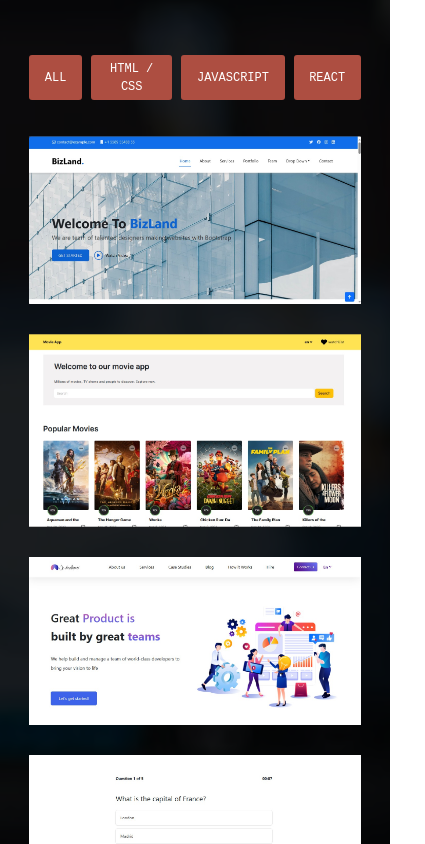
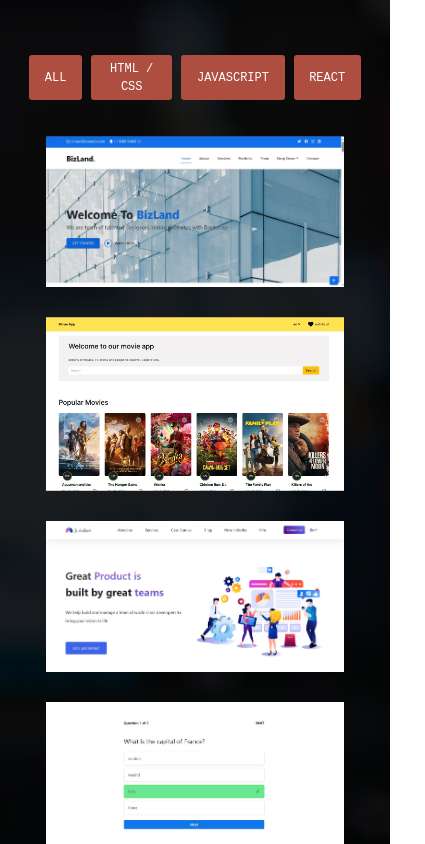
Before and after one commit to sarahmhd/portfolio, a React (Create React App) app: page / in a window 390 px wide. Shown: the part 5360-6204 px from the top of the page, 425 px wide, since content can reach past the window. Built offline with nearby package versions, Linux system fonts and the light colour scheme.

Commit message:
update projects section

```diff
--- a/src/components/contactMe/ContactMe.js
+++ b/src/components/contactMe/ContactMe.js
@@ -31,7 +31,7 @@
           <div className={`overlay absolute`}></div>
           <h2 className="section_title">Contact Me</h2>
           <div
-            className={`${styles.content} grid grid-cols-12 justify-between  gap-12`}
+            className={`${styles.content} grid grid-cols-12 justify-between  gap-9 md:gap-12`}
           >
             <div
               className={`${styles.form} col-span-12 md:col-span-6 lg:col-span-6 justify-start order-2 md:order-1`}
--- a/src/components/projects/projects.module.css
+++ b/src/components/projects/projects.module.css
@@ -19,7 +19,7 @@
 }
 
 .content {
-  margin: 0 auto;
+  /* margin: 0 auto; */
 }
 
 .project_card {
@@ -82,3 +82,10 @@
 .project_card:hover a {
   bottom: 30%;
 }
+
+@media (max-width: 425px) {
+  .img {
+    width: 90%;
+    margin: 0 auto;
+  }
+}
```
Also changed, not shown: src/components/contactMe/contactMe.module.css (+7 -0 lines).
